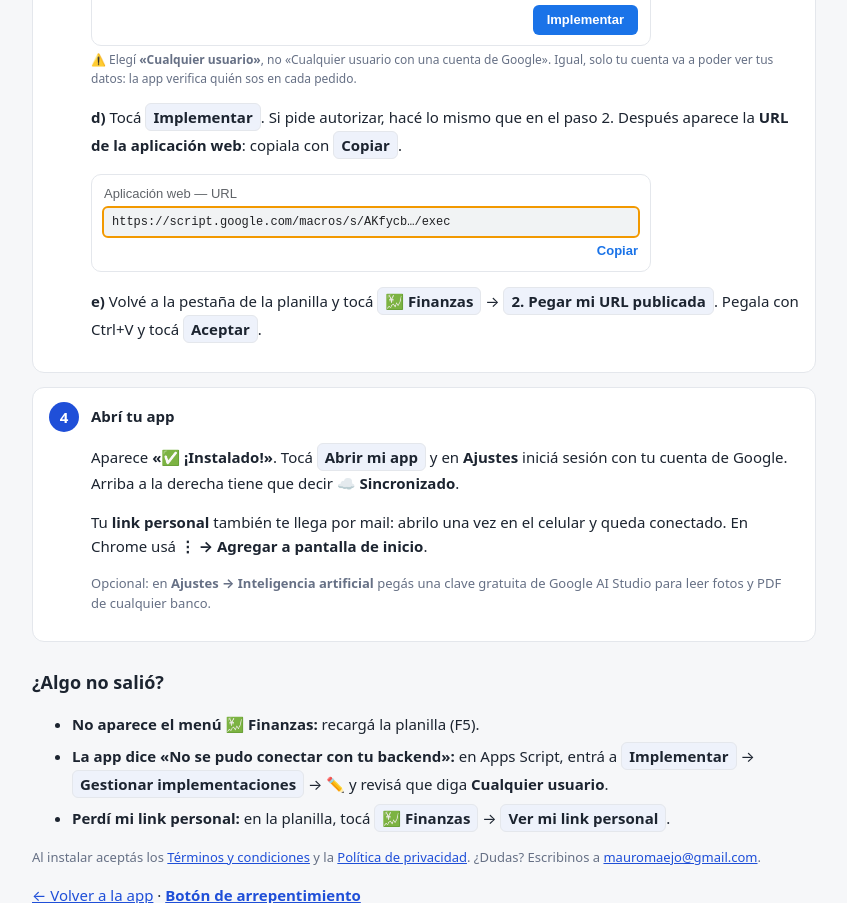
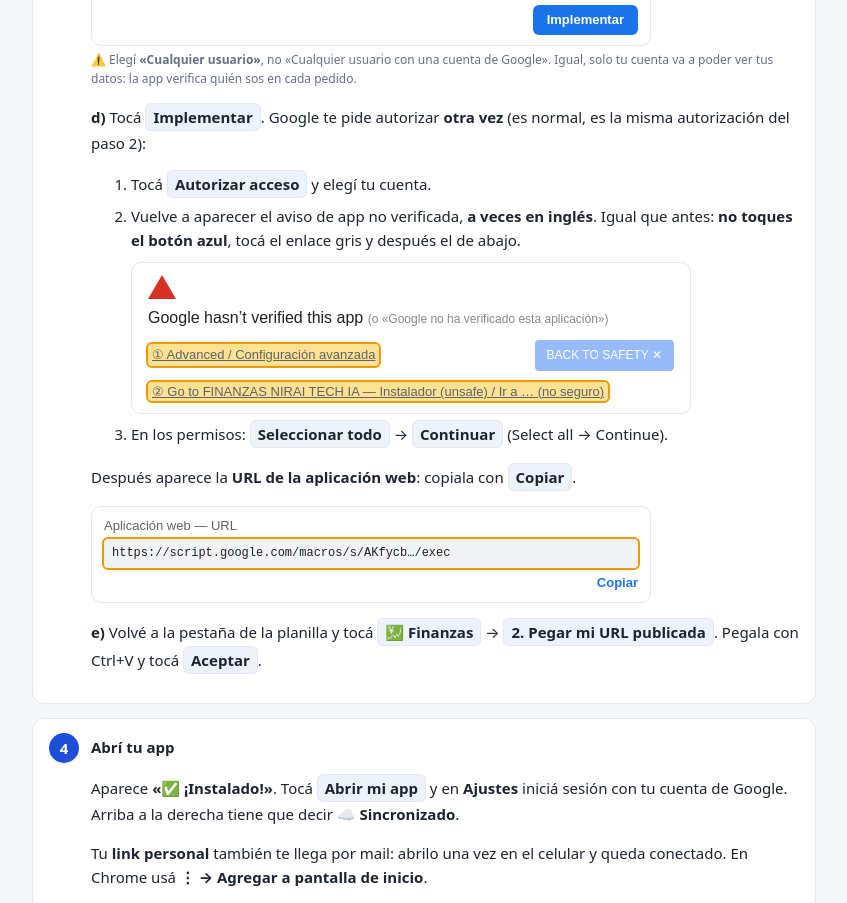
Before and after one commit to NiraiTechIA/Finanzas-Nirai-Tech-IA, a website: page v2/instalar.html in a window 1280 px wide. Shown: the part 2313-3216 px from the top of the page, without its empty margins (216-1063 px from the left). Drawn offline with Linux system fonts and the light colour scheme.

Commit message:
Guía de instalación: autorización al implementar (aviso también en inglés) (#15)
Claude-Session: https://claude.ai/code/session_01VvRPkiBr1ZQfJG4vtV7etu

Co-authored-by: Claude <noreply@anthropic.com>

```diff
--- a/v2/instalar.html
+++ b/v2/instalar.html
@@ -68,7 +68,17 @@
 <div class="field"><span>Quién tiene acceso</span><b class="hl">Cualquier usuario</b></div>
 <div style="text-align:right;margin-top:8px"><span class="gbtn">Implementar</span></div></div></div>
 <p class="cap">⚠️ Elegí <b>«Cualquier usuario»</b>, no «Cualquier usuario con una cuenta de Google». Igual, solo tu cuenta va a poder ver tus datos: la app verifica quién sos en cada pedido.</p>
-<p><b>d)</b> Tocá <span class="t">Implementar</span>. Si pide autorizar, hacé lo mismo que en el paso 2. Después aparece la <b>URL de la aplicación web</b>: copiala con <span class="t">Copiar</span>.</p>
+<p><b>d)</b> Tocá <span class="t">Implementar</span>. Google te pide autorizar <b>otra vez</b> (es normal, es la misma autorización del paso 2):</p>
+<ol style="margin-top:0"><li>Tocá <span class="t">Autorizar acceso</span> y elegí tu cuenta.</li>
+<li>Vuelve a aparecer el aviso de app no verificada, <b>a veces en inglés</b>. Igual que antes: <b>no toques el botón azul</b>, tocá el enlace gris y después el de abajo.
+<div class="mock"><div class="body" style="padding:12px 16px">
+<div style="width:0;height:0;border-left:14px solid transparent;border-right:14px solid transparent;border-bottom:24px solid #d93025;margin-bottom:8px"></div>
+<div style="font-size:16px;margin-bottom:10px">Google hasn’t verified this app <span style="color:#888;font-size:12px">(o «Google no ha verificado esta aplicación»)</span></div>
+<div style="display:flex;justify-content:space-between;align-items:center;gap:8px;flex-wrap:wrap"><span class="hl" style="text-decoration:underline;color:#5f6368;padding:2px 4px">① Advanced / Configuración avanzada</span><span style="background:#4285f4;color:#fff;padding:7px 12px;border-radius:4px;font-size:12px;opacity:.55">BACK TO SAFETY ✕</span></div>
+<div style="margin-top:12px"><span class="hl" style="text-decoration:underline;color:#5f6368;padding:2px 4px">② Go to FINANZAS NIRAI TECH IA — Instalador (unsafe) / Ir a … (no seguro)</span></div>
+</div></div></li>
+<li>En los permisos: <span class="t">Seleccionar todo</span> → <span class="t">Continuar</span> (Select all → Continue).</li></ol>
+<p>Después aparece la <b>URL de la aplicación web</b>: copiala con <span class="t">Copiar</span>.</p>
 <div class="mock"><div class="body"><div style="color:#5f6368;margin-bottom:4px">Aplicación web — URL</div><div class="url hl">https://script.google.com/macros/s/AKfycb…/exec</div><div style="text-align:right;margin-top:6px"><span style="color:#1a73e8;font-weight:600">Copiar</span></div></div></div>
 <p><b>e)</b> Volvé a la pestaña de la planilla y tocá <span class="t">💹 Finanzas</span> → <span class="t">2. Pegar mi URL publicada</span>. Pegala con Ctrl+V y tocá <span class="t">Aceptar</span>.</p></div></div></div>
 
```
